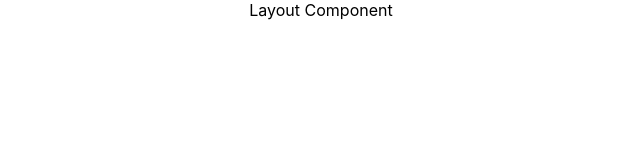
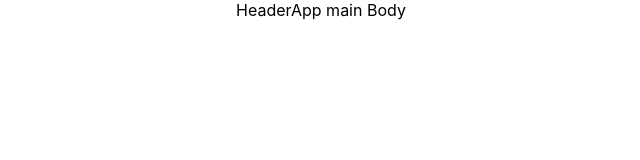
Before and after one commit to johnsonmercyi/corp-remit-ui, a React (Create React App) app: page / in a window 1280 px wide. Shown: the top 160 px of the page, without its empty margins (319-959 px from the left). Built offline with nearby package versions, Linux system fonts and the light colour scheme.

Commit message:
Moved App.js to src

```diff
--- a/src/App.js
+++ b/src/App.js
@@ -1,9 +1,10 @@
 import './App.css';
+import Layout from './containers/Layout/Layout';
 
 function App() {
   return (
     <div className="App">
-      Layout Component
+      <Layout />
     </div>
   );
 }
--- /dev/null
+++ b/src/containers/HtmlBodyParts/HtmlBodyParts.jsx
@@ -0,0 +1,5 @@
+export const Header = (props) => props.children;
+
+export const Main = (props) => props.children;
+
+export const Footer = (props) => props.children;
--- a/src/containers/Layout/Layout.jsx
+++ b/src/containers/Layout/Layout.jsx
@@ -1,12 +1,21 @@
-import React, {Component} from 'react'
+import React, { Component } from 'react'
 
 import style from './Layout.module.css'
+import { Header, Main } from '../HtmlBodyParts/HtmlBodyParts';
 
 class Layout extends Component {
     state = {}
     render() {
         return (
-            <div className={style.Layout}></div>
+            <div className={style.Layout}>
+                <Header>
+                    Header
+                </Header>
+
+                <Main>
+                    App main Body
+                </Main>
+            </div>
         );
     }
 }
```
